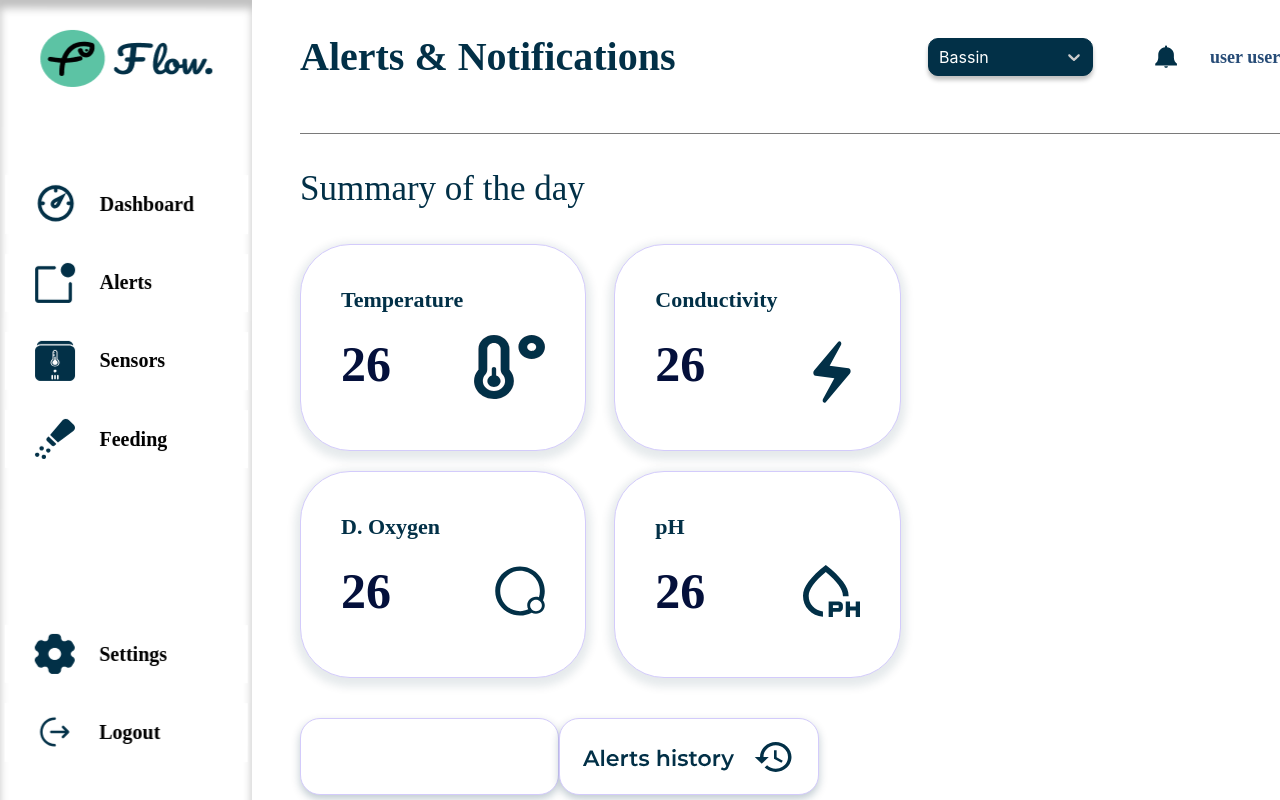
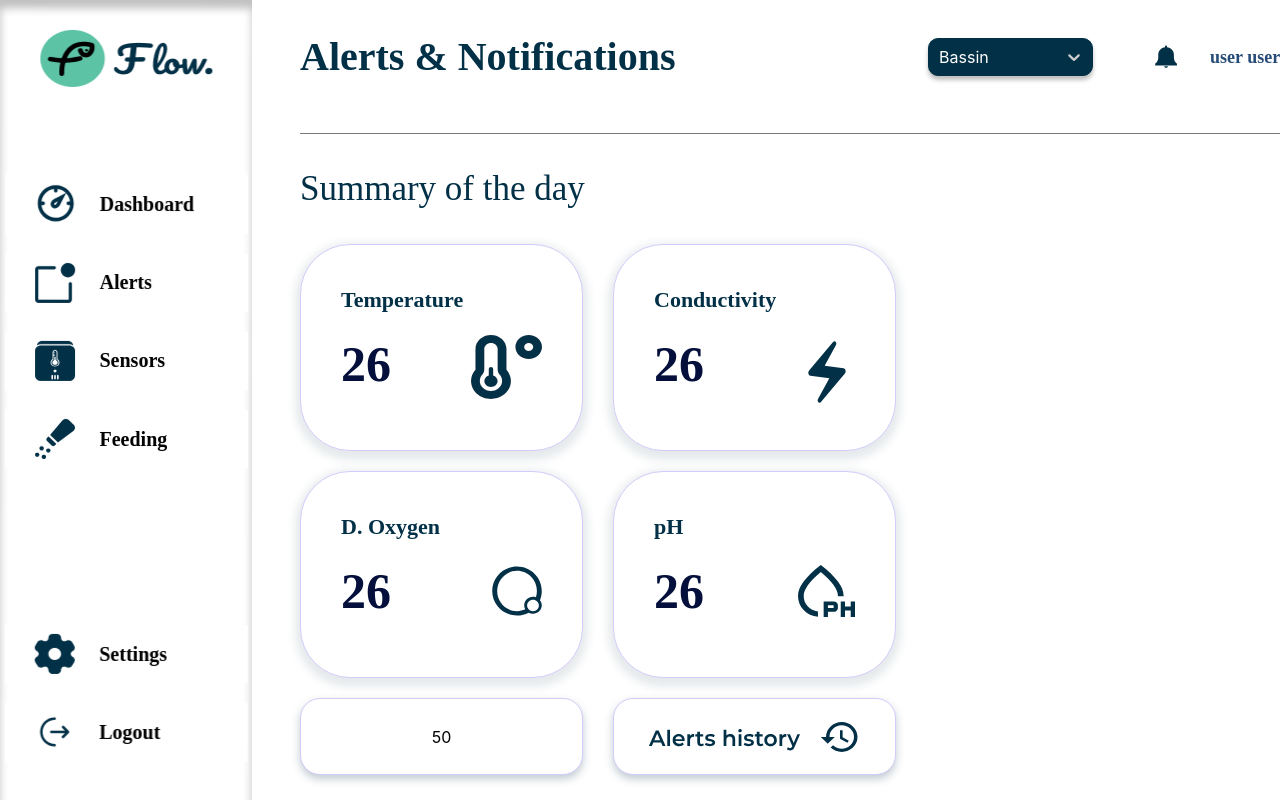
Before and after one commit to MerieemZitouni/FishFlow, a React (Create React App) app: page /alertes in a window 1280 px wide. Shown: the top 800 px of the page. Built offline with nearby package versions, Linux system fonts and the light colour scheme.

Commit message:
grid alertes fixed2

```diff
--- a/src/Pages/Alertes/Alertes.js
+++ b/src/Pages/Alertes/Alertes.js
@@ -100,16 +100,15 @@ const Alertes = ({ nbAlertes }) => {
               parameterName='pH'
              />
 
-            </div>
 
-            <div className={styles.secondRow}>
-
-            <div className={styles.historyButton} >{nbAlertes}</div>
+            <div className={styles.historyButton} >50</div>
             <div className={styles.historyButton}>
             <img src="assets/historyAlertButton.svg" alt="history" />
             </div>
 
             </div>
+
+
         </div>
 
 
--- a/src/Pages/Alertes/Alertes.module.css
+++ b/src/Pages/Alertes/Alertes.module.css
@@ -51,7 +51,6 @@ color: #274C77;
 
 .ParameterCard{
 
-width: 100%;
 height: 185px;
 
 background: #FFFFFF;
@@ -66,7 +65,29 @@ padding-top: 20px;
 padding-right:40px;
 cursor: pointer;
 
+
 }
+
+
+.historyButton{
+
+    height: 75px;
+
+
+    background: #FFFFFF;
+    border: 1px solid #D3CBFB;
+    box-shadow: 0px 4px 8px rgba(2, 48, 71, 0.25);
+    border-radius: 20px;
+
+    display: flex;
+    flex-direction: row;
+    align-items: center;
+    justify-content: center;
+    cursor: pointer;
+
+    }
+
+
 
 
 .title2{
@@ -90,7 +111,6 @@ color: #023047;
 .graphicContainer{
     display: flex;
     flex-direction: row;
-    gap:30px;
 
 }
 
@@ -98,7 +118,7 @@ color: #023047;
     display: grid;
     grid-template-columns: repeat(2, 1fr);
     grid-template-rows: repeat(2, 1fr);
-    grid-gap: 20px 110px;
+    grid-gap: 20px 30px;
 }
 
 .parameterName{
@@ -119,6 +139,7 @@ color: #023047;
     display: flex;
     flex-direction: row;
     justify-content: space-between;
+    gap:80px
 }
 
 .valueNumber{
@@ -135,35 +156,16 @@ color: #04103B;
 
 }
 
-.historyButton{
 
-width: 100%;
-height: 75px;
-
-
-background: #FFFFFF;
-border: 1px solid #D3CBFB;
-box-shadow: 0px 4px 8px rgba(2, 48, 71, 0.25);
-border-radius: 20px;
-
-display: flex;
-flex-direction: row;
-align-items: center;
-justify-content: center;
-cursor: pointer;
-
-}
 
 .secondRow{
     display: flex;
     flex-direction: row;
     justify-content: space-between;
-    width: 100%;
     margin-top: 40px;
 }
 
 .graphicCol1{
     display: flex;
     flex-direction: column;
-    width:100%
 }
```
